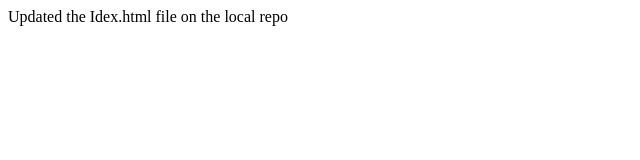
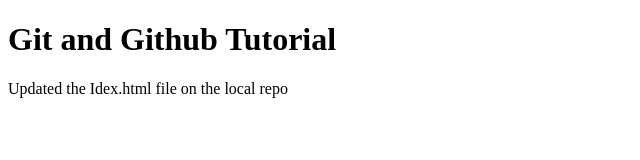
Before and after one commit to StevenMODIMO/git-tutorial, a plain HTML site: page index.html in a window 1280 px wide. Shown: the whole page, without its empty margins (0-640 px from the left). Drawn offline with Linux system fonts and the light colour scheme.

Commit message:
Update index.html

```diff
--- a/index.html
+++ b/index.html
@@ -7,6 +7,9 @@
     <title>Git Tutorial</title>
 </head>
 <body>
+    <header>
+        <h1>Git and Github Tutorial</h1>
+    </header>
     <div>Updated the Idex.html file on the local repo</div>
 </body>
 </html>
```
